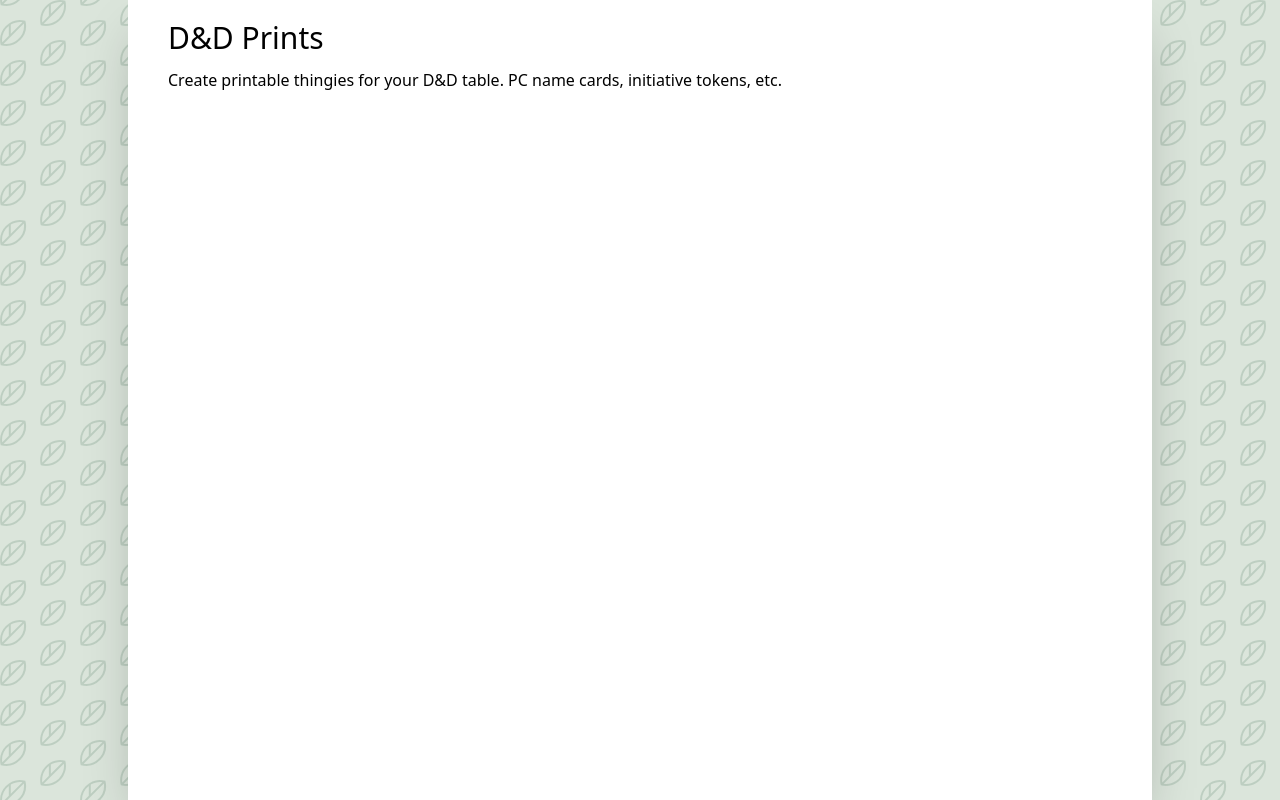
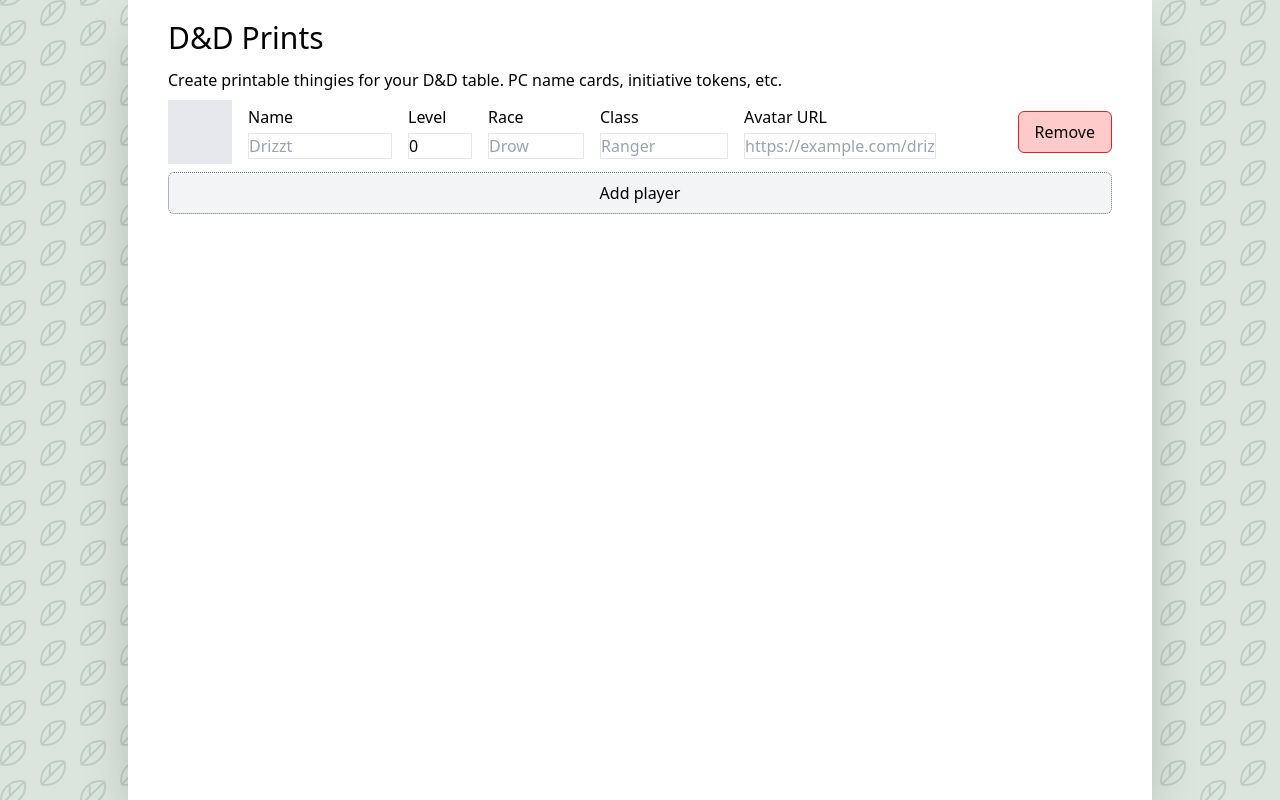
Before and after one commit to camjackson/dnd-prints, a React (Vite) app: page / in a window 1280 px wide. Built offline with nearby package versions, Linux system fonts and the light colour scheme.

Commit message:
Add form to add/edit/remove players

```diff
--- a/src/App.tsx
+++ b/src/App.tsx
@@ -1,11 +1,36 @@
+import { useState } from 'react';
+import PlayersForm, { Player } from './PlayersForm';
+
+const newPlayer = (): Player => ({
+  name: '',
+  level: 0,
+  race: '',
+  class: '',
+  avatarUrl: '',
+});
+
 const App = () => {
+  const [players, setPlayers] = useState(() => [newPlayer()]);
+
+  const addPlayer = () => setPlayers((old) => old.concat(newPlayer()));
+  const removePlayer = (index: number) => () =>
+    setPlayers((old) => old.filter((_, i) => i !== index));
+  const updatePlayer =
+    (index: number) => (field: keyof Player, value: Player[typeof field]) =>
+      setPlayers((old) =>
+        old.map((player, i) =>
+          i === index ? { ...player, [field]: value } : player,
+        ),
+      );
+
   return (
     <main className="max-w-5xl h-full mx-auto bg-white shadow-2xl px-10 pt-5">
       <h1 className="text-3xl mb-3">D&D Prints</h1>
-      <p>
+      <p className="mb-2">
         Create printable thingies for your D&D table. PC name cards, initiative
         tokens, etc.
       </p>
+      <PlayersForm {...{ players, addPlayer, removePlayer, updatePlayer }} />
     </main>
   );
 };
--- /dev/null
+++ b/src/PlayersForm.tsx
@@ -0,0 +1,143 @@
+export type Player = {
+  name: string;
+  level: number;
+  race: string;
+  class: string;
+  avatarUrl: string;
+};
+
+type Props = {
+  players: Player[];
+
+  addPlayer: () => void;
+  removePlayer: (index: number) => () => void;
+  updatePlayer: (
+    index: number,
+  ) => (field: keyof Player, value: Player[typeof field]) => void;
+};
+
+const PlayersForm = ({
+  players,
+  addPlayer,
+  removePlayer,
+  updatePlayer,
+}: Props) => {
+  return (
+    <form className="flex flex-col items-stretch">
+      {players.map((player, index) => (
+        <PlayerFormRow
+          player={player}
+          removePlayer={removePlayer(index)}
+          updatePlayer={updatePlayer(index)}
+        />
+      ))}
+      <button
+        className="border border-dotted border-gray-500 py-2 bg-gray-100 hover:bg-gray-200 active:bg-gray-300 rounded-md"
+        type="button"
+        onClick={addPlayer}
+      >
+        Add player
+      </button>
+    </form>
+  );
+};
+
+type PlayerFormRowProps = {
+  player: Player;
+  removePlayer: () => void;
+  updatePlayer: (field: keyof Player, value: Player[typeof field]) => void;
+};
+
+const PlayerFormRow = ({
+  player,
+  removePlayer,
+  updatePlayer,
+}: PlayerFormRowProps) => {
+  return (
+    <div className="mb-2 flex flex-row gap-4 items-center">
+      <span className="w-16 h-16 bg-gray-200"></span>
+      <Input
+        className="w-36"
+        type="text"
+        value={player.name}
+        onChange={(name) => updatePlayer('name', name)}
+        label="Name"
+        placeholder="Drizzt"
+      />
+      <Input
+        className="w-16"
+        type="number"
+        value={player.level}
+        onChange={(level) => updatePlayer('level', level)}
+        label="Level"
+        placeholder="20"
+        min={1}
+        max={20}
+        step={1}
+      />
+      <Input
+        className="w-24"
+        type="text"
+        value={player.race}
+        onChange={(race) => updatePlayer('race', race)}
+        label="Race"
+        placeholder="Drow"
+      />
+      <Input
+        className="w-32"
+        type="text"
+        value={player.class}
+        onChange={(klass) => updatePlayer('class', klass)}
+        label="Class"
+        placeholder="Ranger"
+      />
+      <Input
+        className="w-48"
+        type="text"
+        value={player.avatarUrl}
+        onChange={(avatarUrl) => updatePlayer('avatarUrl', avatarUrl)}
+        label="Avatar URL"
+        placeholder="https://example.com/drizzt.jpg"
+      />
+      <button
+        type="button"
+        className="ml-auto border px-4 py-2 rounded-md bg-red-200 border-red-600 hover:bg-red-300 active:bg-red-400"
+        onClick={removePlayer}
+      >
+        Remove
+      </button>
+    </div>
+  );
+};
+
+type InputProps = InputType & {
+  className?: string;
+  label: string;
+  placeholder: string;
+  onChange: (val: string) => void;
+};
+
+type InputType =
+  | { type: 'text'; value: string }
+  | { type: 'number'; value: number; min: number; max: number; step: number };
+
+const Input = ({
+  type,
+  value,
+  onChange,
+  label,
+  placeholder,
+  className,
+}: InputProps) => (
+  <label className="flex flex-col">
+    {label}
+    <input
+      className={`mt-1 border ${className}`}
+      {...{ type, placeholder, value }}
+      name={label}
+      onChange={(e) => onChange(e.target.value)}
+    />
+  </label>
+);
+
+export default PlayersForm;
```
